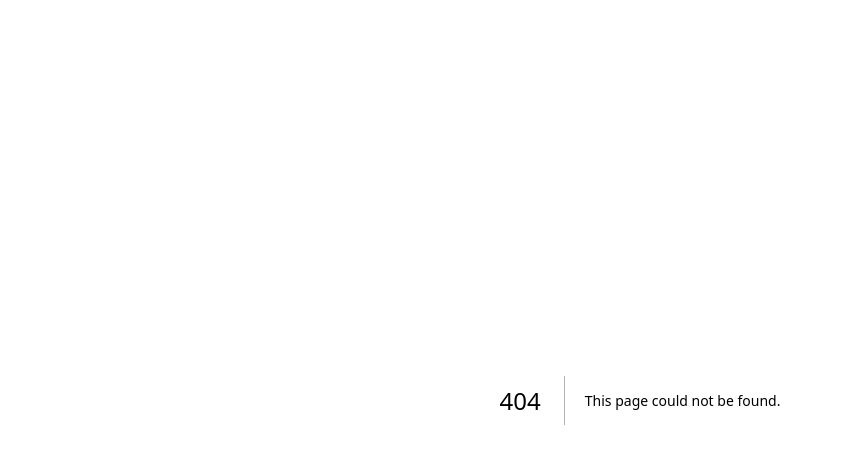
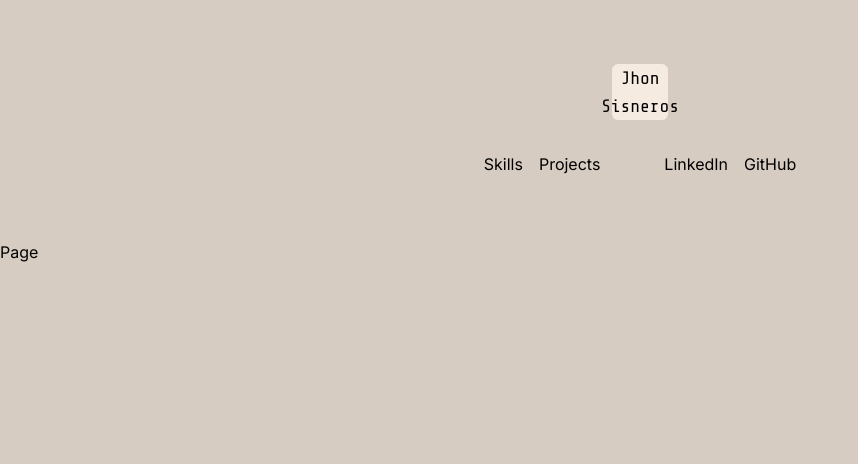
Before and after one commit to jayhons99/personal-website, a Next.js app: page /skills in a window 1280 px wide. Before the commit this address had no page. Shown: the top 464 px of the page, without its empty margins (0-858 px from the left). Built offline with nearby package versions, Linux system fonts and the light colour scheme.

Commit message:
initial commit

```diff
--- a/package.json
+++ b/package.json
@@ -12,10 +12,15 @@
     "autoprefixer": "10.4.14",
     "eslint": "8.41.0",
     "eslint-config-next": "13.4.3",
+    "framer-motion": "^10.12.16",
     "next": "13.4.3",
     "postcss": "8.4.23",
     "react": "18.2.0",
     "react-dom": "18.2.0",
     "tailwindcss": "3.3.2"
+  },
+  "devDependencies": {
+    "@types/node": "20.2.3",
+    "@types/react": "18.2.6"
   }
 }
--- a/src/app/globals.css
+++ b/src/app/globals.css
@@ -2,7 +2,7 @@
 @tailwind components;
 @tailwind utilities;
 
-:root {
+/* :root {
   --foreground-rgb: 0, 0, 0;
   --background-start-rgb: 214, 219, 220;
   --background-end-rgb: 255, 255, 255;
@@ -14,9 +14,9 @@
     --background-start-rgb: 0, 0, 0;
     --background-end-rgb: 0, 0, 0;
   }
-}
+} */
 
-body {
+/* body {
   color: rgb(var(--foreground-rgb));
   background: linear-gradient(
       to bottom,
@@ -24,4 +24,9 @@ body {
       rgb(var(--background-end-rgb))
     )
     rgb(var(--background-start-rgb));
+} */
+
+.logo-style {
+  font-family: var(--font-share-tech);
+  font-weight: 400;
 }
--- a/src/app/layout.js
+++ b/src/app/layout.js
@@ -1,17 +1,28 @@
-import './globals.css'
-import { Inter } from 'next/font/google'
+"use client";
+import "./globals.css";
+import { Inter } from "next/font/google";
+import Navbar from "@/components/Navbar";
+import { motion, AnimatePresence } from "framer-motion";
 
-const inter = Inter({ subsets: ['latin'] })
+const inter = Inter({ subsets: ["latin"] });
+export const variants = {
+  hidden: { opacity: 0, x: 0, y: 0 },
+  enter: { opacity: 1, x: 0, y: 0 },
+  exit: { opacity: 0, x: 0, y: 0 },
+};
 
 export const metadata = {
-  title: 'Create Next App',
-  description: 'Generated by create next app',
-}
+  title: "Personal Website",
+  description: "Created by Jhon Sisneros using Nextjs",
+};
 
 export default function RootLayout({ children }) {
   return (
     <html lang="en">
-      <body className={inter.className}>{children}</body>
+      <body className={`${inter.className} bg-primary`}>
+        <Navbar />
+        <AnimatePresence mode="wait">{children}</AnimatePresence>
+      </body>
     </html>
-  )
+  );
 }
--- a/src/app/page.js
+++ b/src/app/page.js
@@ -1,113 +1,18 @@
-import Image from 'next/image'
+"use client";
 
+import { motion } from "framer-motion";
+import { variants } from "./layout";
 export default function Home() {
   return (
-    <main className="flex min-h-screen flex-col items-center justify-between p-24">
-      <div className="z-10 w-full max-w-5xl items-center justify-between font-mono text-sm lg:flex">
-        <p className="fixed left-0 top-0 flex w-full justify-center border-b border-gray-300 bg-gradient-to-b from-zinc-200 pb-6 pt-8 backdrop-blur-2xl dark:border-neutral-800 dark:bg-zinc-800/30 dark:from-inherit lg:static lg:w-auto  lg:rounded-xl lg:border lg:bg-gray-200 lg:p-4 lg:dark:bg-zinc-800/30">
-          Get started by editing&nbsp;
-          <code className="font-mono font-bold">src/app/page.js</code>
-        </p>
-        <div className="fixed bottom-0 left-0 flex h-48 w-full items-end justify-center bg-gradient-to-t from-white via-white dark:from-black dark:via-black lg:static lg:h-auto lg:w-auto lg:bg-none">
-          <a
-            className="pointer-events-none flex place-items-center gap-2 p-8 lg:pointer-events-auto lg:p-0"
-            href="https://vercel.com?utm_source=create-next-app&utm_medium=appdir-template&utm_campaign=create-next-app"
-            target="_blank"
-            rel="noopener noreferrer"
-          >
-            By{' '}
-            <Image
-              src="/vercel.svg"
-              alt="Vercel Logo"
-              className="dark:invert"
-              width={100}
-              height={24}
-              priority
-            />
-          </a>
-        </div>
-      </div>
-
-      <div className="relative flex place-items-center before:absolute before:h-[300px] before:w-[480px] before:-translate-x-1/2 before:rounded-full before:bg-gradient-radial before:from-white before:to-transparent before:blur-2xl before:content-[''] after:absolute after:-z-20 after:h-[180px] after:w-[240px] after:translate-x-1/3 after:bg-gradient-conic after:from-sky-200 after:via-blue-200 after:blur-2xl after:content-[''] before:dark:bg-gradient-to-br before:dark:from-transparent before:dark:to-blue-700 before:dark:opacity-10 after:dark:from-sky-900 after:dark:via-[#0141ff] after:dark:opacity-40 before:lg:h-[360px]">
-        <Image
-          className="relative dark:drop-shadow-[0_0_0.3rem_#ffffff70] dark:invert"
-          src="/next.svg"
-          alt="Next.js Logo"
-          width={180}
-          height={37}
-          priority
-        />
-      </div>
-
-      <div className="mb-32 grid text-center lg:mb-0 lg:grid-cols-4 lg:text-left">
-        <a
-          href="https://nextjs.org/docs?utm_source=create-next-app&utm_medium=appdir-template&utm_campaign=create-next-app"
-          className="group rounded-lg border border-transparent px-5 py-4 transition-colors hover:border-gray-300 hover:bg-gray-100 hover:dark:border-neutral-700 hover:dark:bg-neutral-800/30"
-          target="_blank"
-          rel="noopener noreferrer"
-        >
-          <h2 className={`mb-3 text-2xl font-semibold`}>
-            Docs{' '}
-            <span className="inline-block transition-transform group-hover:translate-x-1 motion-reduce:transform-none">
-              -&gt;
-            </span>
-          </h2>
-          <p className={`m-0 max-w-[30ch] text-sm opacity-50`}>
-            Find in-depth information about Next.js features and API.
-          </p>
-        </a>
-
-        <a
-          href="https://nextjs.org/learn?utm_source=create-next-app&utm_medium=appdir-template-tw&utm_campaign=create-next-app"
-          className="group rounded-lg border border-transparent px-5 py-4 transition-colors hover:border-gray-300 hover:bg-gray-100 hover:dark:border-neutral-700 hover:dark:bg-neutral-800 hover:dark:bg-opacity-30"
-          target="_blank"
-          rel="noopener noreferrer"
-        >
-          <h2 className={`mb-3 text-2xl font-semibold`}>
-            Learn{' '}
-            <span className="inline-block transition-transform group-hover:translate-x-1 motion-reduce:transform-none">
-              -&gt;
-            </span>
-          </h2>
-          <p className={`m-0 max-w-[30ch] text-sm opacity-50`}>
-            Learn about Next.js in an interactive course with&nbsp;quizzes!
-          </p>
-        </a>
-
-        <a
-          href="https://vercel.com/templates?framework=next.js&utm_source=create-next-app&utm_medium=appdir-template&utm_campaign=create-next-app"
-          className="group rounded-lg border border-transparent px-5 py-4 transition-colors hover:border-gray-300 hover:bg-gray-100 hover:dark:border-neutral-700 hover:dark:bg-neutral-800/30"
-          target="_blank"
-          rel="noopener noreferrer"
-        >
-          <h2 className={`mb-3 text-2xl font-semibold`}>
-            Templates{' '}
-            <span className="inline-block transition-transform group-hover:translate-x-1 motion-reduce:transform-none">
-              -&gt;
-            </span>
-          </h2>
-          <p className={`m-0 max-w-[30ch] text-sm opacity-50`}>
-            Explore the Next.js 13 playground.
-          </p>
-        </a>
-
-        <a
-          href="https://vercel.com/new?utm_source=create-next-app&utm_medium=appdir-template&utm_campaign=create-next-app"
-          className="group rounded-lg border border-transparent px-5 py-4 transition-colors hover:border-gray-300 hover:bg-gray-100 hover:dark:border-neutral-700 hover:dark:bg-neutral-800/30"
-          target="_blank"
-          rel="noopener noreferrer"
-        >
-          <h2 className={`mb-3 text-2xl font-semibold`}>
-            Deploy{' '}
-            <span className="inline-block transition-transform group-hover:translate-x-1 motion-reduce:transform-none">
-              -&gt;
-            </span>
-          </h2>
-          <p className={`m-0 max-w-[30ch] text-sm opacity-50`}>
-            Instantly deploy your Next.js site to a shareable URL with Vercel.
-          </p>
-        </a>
-      </div>
+    <main>
+      <motion.div
+        variants={variants}
+        animate="enter"
+        exit="exit"
+        transition={{ type: "linear", delay: 1 }}
+      >
+        Home Page here
+      </motion.div>
     </main>
-  )
+  );
 }
--- /dev/null
+++ b/src/app/projects/page.jsx
@@ -0,0 +1,20 @@
+"use client";
+
+import { motion } from "framer-motion";
+import { variants } from "../layout";
+const Page = () => {
+  return (
+    <div>
+      <motion.div
+        variants={variants}
+        initial="hidden"
+        animate="enter"
+        exit="exit"
+        transition={{ type: "linear", delay: 0.5 }}
+      >
+        Projects
+      </motion.div>
+    </div>
+  );
+};
+export default Page;
--- /dev/null
+++ b/src/app/skills/page.jsx
@@ -0,0 +1,21 @@
+"use client";
+
+import { motion } from "framer-motion";
+import { variants } from "../layout";
+
+const Page = () => {
+  return (
+    <div>
+      <motion.div
+        variants={variants}
+        initial="hidden"
+        animate="enter"
+        exit="exit"
+        transition={{ type: "linear", delay: 0.5 }}
+      >
+        Page
+      </motion.div>
+    </div>
+  );
+};
+export default Page;
--- /dev/null
+++ b/src/components/Logo.jsx
@@ -0,0 +1,33 @@
+"use client";
+import { Share_Tech_Mono } from "next/font/google";
+import { motion } from "framer-motion";
+import Link from "next/link";
+
+const MotionLink = motion(Link);
+
+const shareTechMono = Share_Tech_Mono({
+  subsets: ["latin"],
+  weight: "400",
+  variable: "--font-share-tech",
+});
+
+const Logo = () => {
+  return (
+    <div>
+      <MotionLink
+        href="/"
+        className={`${shareTechMono.className} flex items-center justify-center text-lg text-center bg-light h-14 w-14 rounded-md`}
+        whileHover={{
+          scale: 1.5,
+          transition: { duration: 1, repeat: Infinity },
+        }}
+        whileTap={{
+          y: -10,
+        }}
+      >
+        Jhon Sisneros
+      </MotionLink>
+    </div>
+  );
+};
+export default Logo;
--- /dev/null
+++ b/src/components/Navbar.jsx
@@ -0,0 +1,37 @@
+import Link from "next/link";
+import Logo from "./Logo";
+
+const Navbar = () => {
+  return (
+    <header className="flex flex-col justify-between items-center py-16">
+      <Logo />
+      <div className="flex justify-between gap-16 mt-8">
+        <nav className="flex justify-between gap-4">
+          <Link href="/skills" className="hover:underline">
+            Skills
+          </Link>
+          <Link href="/projects" className="hover:underline">
+            Projects
+          </Link>
+        </nav>
+        <nav className="flex justify-between gap-4">
+          <Link
+            href="https://www.linkedin.com/in/jhon-sisneros/"
+            target={"_blank"}
+            className="hover:underline"
+          >
+            LinkedIn
+          </Link>
+          <Link
+            href="https://github.com/jayhons99"
+            target={"_blank"}
+            className="hover:underline"
+          >
+            GitHub
+          </Link>
+        </nav>
+      </div>
+    </header>
+  );
+};
+export default Navbar;
--- a/tailwind.config.js
+++ b/tailwind.config.js
@@ -1,18 +1,25 @@
 /** @type {import('tailwindcss').Config} */
 module.exports = {
   content: [
-    './src/pages/**/*.{js,ts,jsx,tsx,mdx}',
-    './src/components/**/*.{js,ts,jsx,tsx,mdx}',
-    './src/app/**/*.{js,ts,jsx,tsx,mdx}',
+    "./src/pages/**/*.{js,ts,jsx,tsx,mdx}",
+    "./src/components/**/*.{js,ts,jsx,tsx,mdx}",
+    "./src/app/**/*.{js,ts,jsx,tsx,mdx}",
   ],
   theme: {
     extend: {
       backgroundImage: {
-        'gradient-radial': 'radial-gradient(var(--tw-gradient-stops))',
-        'gradient-conic':
-          'conic-gradient(from 180deg at 50% 50%, var(--tw-gradient-stops))',
+        "gradient-radial": "radial-gradient(var(--tw-gradient-stops))",
+        "gradient-conic":
+          "conic-gradient(from 180deg at 50% 50%, var(--tw-gradient-stops))",
+      },
+      colors: {
+        dark: "#415a77",
+        light: "#f5ebe0",
+        lightLogo: "#463f3a",
+        primary: "#d6ccc2",
+        primaryDark: "#1b263b",
       },
     },
   },
   plugins: [],
-}
+};
```
Also changed, not shown: 1 other file (tests, documents, lock files or other folders).
